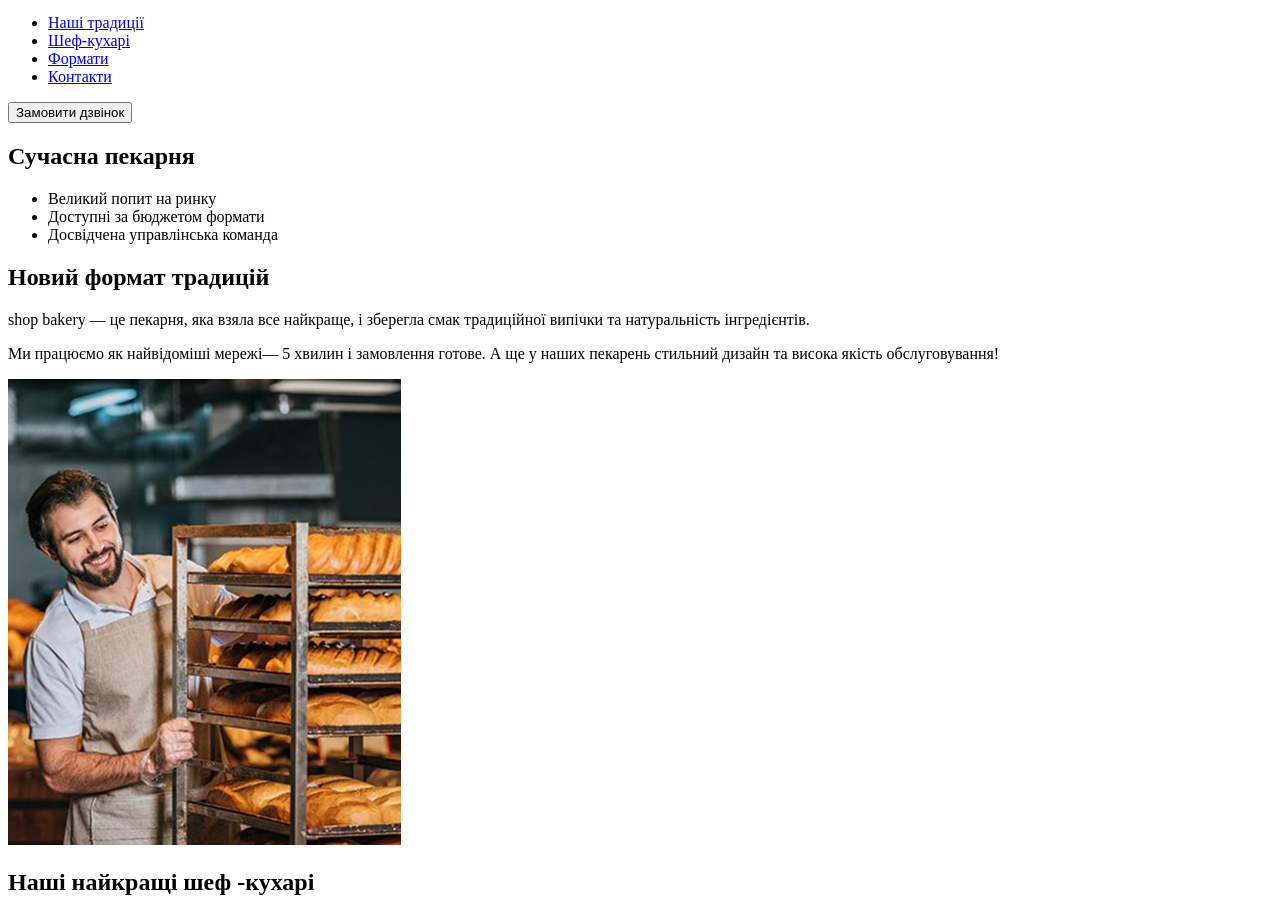
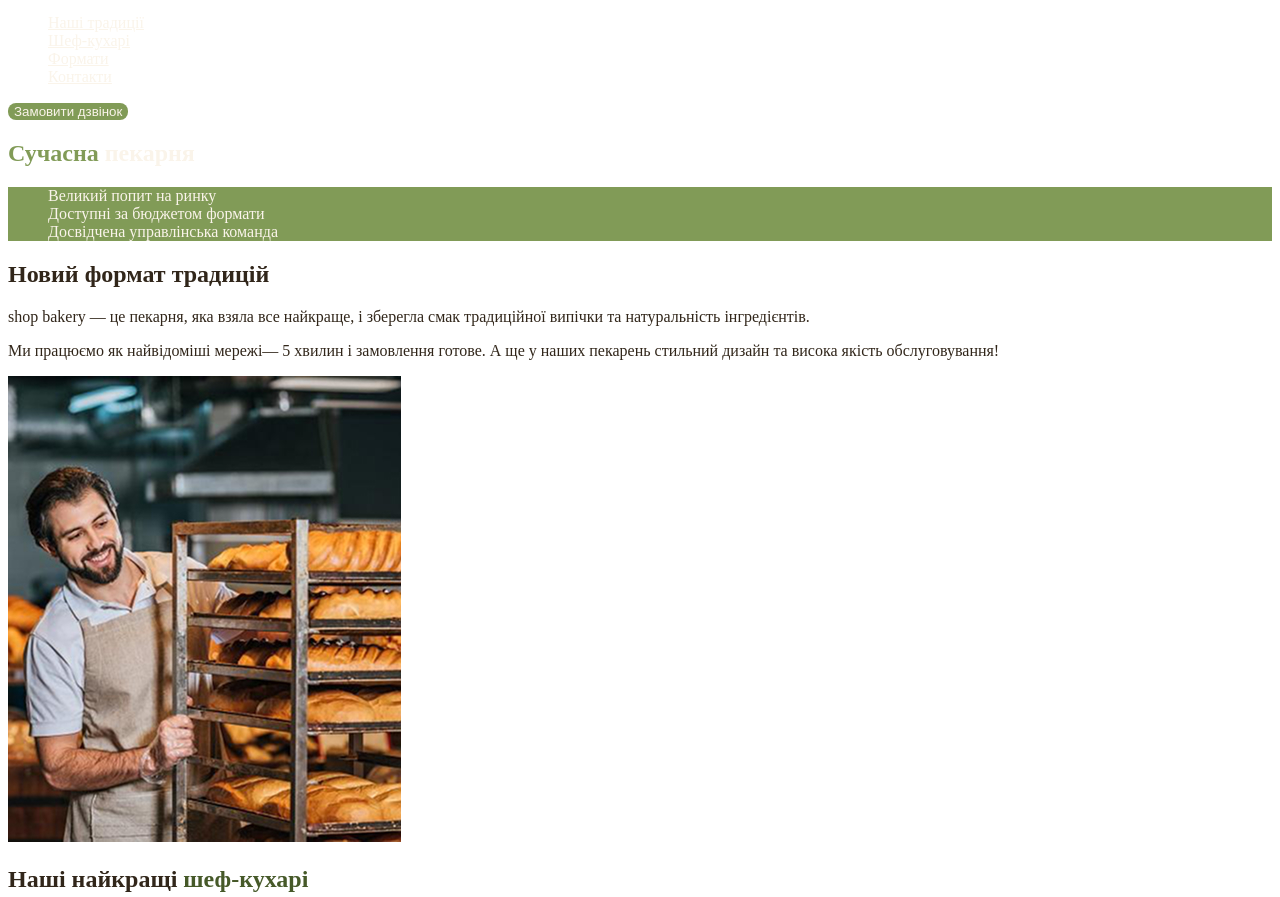
Before and after one commit to AnastasiiaYarmoliuk/bakery, a plain HTML site: page index.html in a window 1280 px wide. Shown: the part 59-956 px from the top of the page. Drawn offline with Linux system fonts and the light colour scheme.

Commit message:
Add styles

```diff
--- /dev/null
+++ b/css/style.css
@@ -0,0 +1,57 @@
+:root {
+    --color-primary-dark: #31261A;
+    --color-primary-light: #faf4ea;
+    --color-brand-light: #819b57;
+    --color-brand-dark: #465929;
+}
+
+/* Base */
+body {
+    color: var(--color-primary-dark);
+}
+
+ul {
+    list-style-type: none;
+}
+
+/* Button */
+.button {
+    color: var(--color-primary-light);
+    background-color: var(--color-brand-light);
+    border: 2px solid var(--color-brand);
+    border-radius: 8px;
+    cursor: pointer;
+}
+
+.button:hover {
+    color: var(--color-brand-dark);
+    background-color: transparent;
+}
+
+/* Hero section */
+.hero-title {
+    color: var(--color-primary-light);
+}
+
+.hero-title .accent {
+    color: var(--color-brand-light);
+}
+
+/* Link */
+.link {
+    color: var(--color-primary-light);
+}
+
+.link:hover {
+    color: var(--color-brand-light);
+}
+
+/* Advantages section */
+.advantages-list {
+    color: var(--color-primary-light);
+    background-color: var(--color-brand-light);
+}
+
+.section-title .accent {
+    color: var(--color-brand-dark);
+}
--- a/index.html
+++ b/index.html
@@ -4,31 +4,32 @@
     <meta charset="UTF-8" />
     <meta name="viewport" content="width=device-width, initial-scale=1.0" />
     <title>Сучасна пекарня</title>
+    <link rel="stylesheet" href="./css/style.css">
   </head>
   <body>
     <header>
       <nav>
-        <a href=""><img src="./images/logo.svg" alt=""></a>
+        <a href="./index.html"><img src="./images/logo.svg" alt=""></a>
         <ul>
-          <li><a href="#">Наші традиції</a></li>
-          <li><a href="#">Шеф-кухарі</a></li>
-          <li><a href="#">Формати</a></li>
-          <li><a href="#">Контакти</a></li>
+          <li><a class="link" href="#traditions-section">Наші традиції</a></li>
+          <li><a class="link" href="#chefs-section">Шеф-кухарі</a></li>
+          <li><a class="link" href="#formats-section">Формати</a></li>
+          <li><a class="link" href="#contacts-section">Контакти</a></li>
         </ul>
       </nav>
-      <button type="button">Замовити дзвінок</button>
+      <button class="button" type="button">Замовити дзвінок</button>
     </header>
     <main>
       <section>
-        <h1>Сучасна пекарня</h1>
-        <ul>
+        <h1 class="hero-title"><span class="accent">Сучасна</span> пекарня</h1>
+        <ul class="advantages-list">
           <li>Великий попит на ринку</li>
           <li>Доступні за бюджетом формати</li>
           <li>Досвідчена управлінська команда</li>
         </ul>
       </section>
-      <section>
-        <h2>Новий формат традицій</h2>
+      <section id="traditions-section">
+        <h2 class="section-title">Новий формат традицій</h2>
         <p>
           <span>shop bakery</span> — це пекарня, яка взяла все найкраще, і
           зберегла смак традиційної випічки та натуральність інгредієнтів.
@@ -40,8 +41,8 @@
         </p>
         <img src="./images/baker-man.jpg" alt="Чоловік пекар дивиться на батони із посмішкою">
       </section>
-      <section>
-        <h2>Наші найкращі шеф -кухарі</h2>
+      <section id="chefs-section">
+        <h2 class="section-title">Наші найкращі <span class="accent">шеф-кухарі</span></h2>
         <ul>
           <li>
             <article>
@@ -64,8 +65,8 @@
           </li>
         </ul>
       </section>
-      <section>
-        <h2>Формати</h2>
+      <section id="formats-section">
+        <h2 class="section-title">Формати</h2>
         <ul>
           <li>
             <article>
@@ -96,18 +97,19 @@
           </li>
         </ul>
       </section>
-      <section>
-        <h2>Приєднуйся до мережі пекарень</h2>
+      <section id="contacts-section">
+        <h2 class="section-title">Приєднуйся до мережі пекарень</h2>
+        <iframe src="https://www.google.com/maps/embed?pb=!1m18!1m12!1m3!1d2540.163447036115!2d30.48869837606083!3d50.45668098691572!2m3!1f0!2f0!3f0!3m2!1i1024!2i768!4f13.1!3m3!1m2!1s0x40d4ce637c006b2d%3A0xaf86385f19996ff0!2z0LLRg9C70LjRhtGPINCh0ZbRh9C-0LLQuNGFINCh0YLRgNGW0LvRjNGG0ZbQsiwgNTQsINCa0LjRl9CyLCAwMjAwMA!5e0!3m2!1suk!2sua!4v1766339212399!5m2!1suk!2sua" width="603" height="595"  allowfullscreen="" loading="lazy" referrerpolicy="no-referrer-when-downgrade"></iframe>
       </section>
     </main>
     <footer>
       <nav>
         <a href="#"></a>
         <ul>
-          <li><a href="#">Франшиза</a></li>
-          <li><a href="#">Наші традиції</a></li>
-          <li><a href="#">Формати</a></li>
-          <li><a href="#">Контакти</a></li>
+          <li><a class="link" href="#">Франшиза</a></li>
+          <li><a class="link" href="#">Наші традиції</a></li>
+          <li><a class="link" href="#">Формати</a></li>
+          <li><a class="link" href="#">Контакти</a></li>
         </ul>
         <address>
           <ul>
@@ -132,7 +134,7 @@
             </li>
           </ul>
           <a href="#" target="_blank">Політика конфіденційності</a>
-          <p>© 2022 Дані захищені</p>
+          <p>&copy; 2022 Дані захищені</p>
         </address>
       </nav>
     </footer>
```
